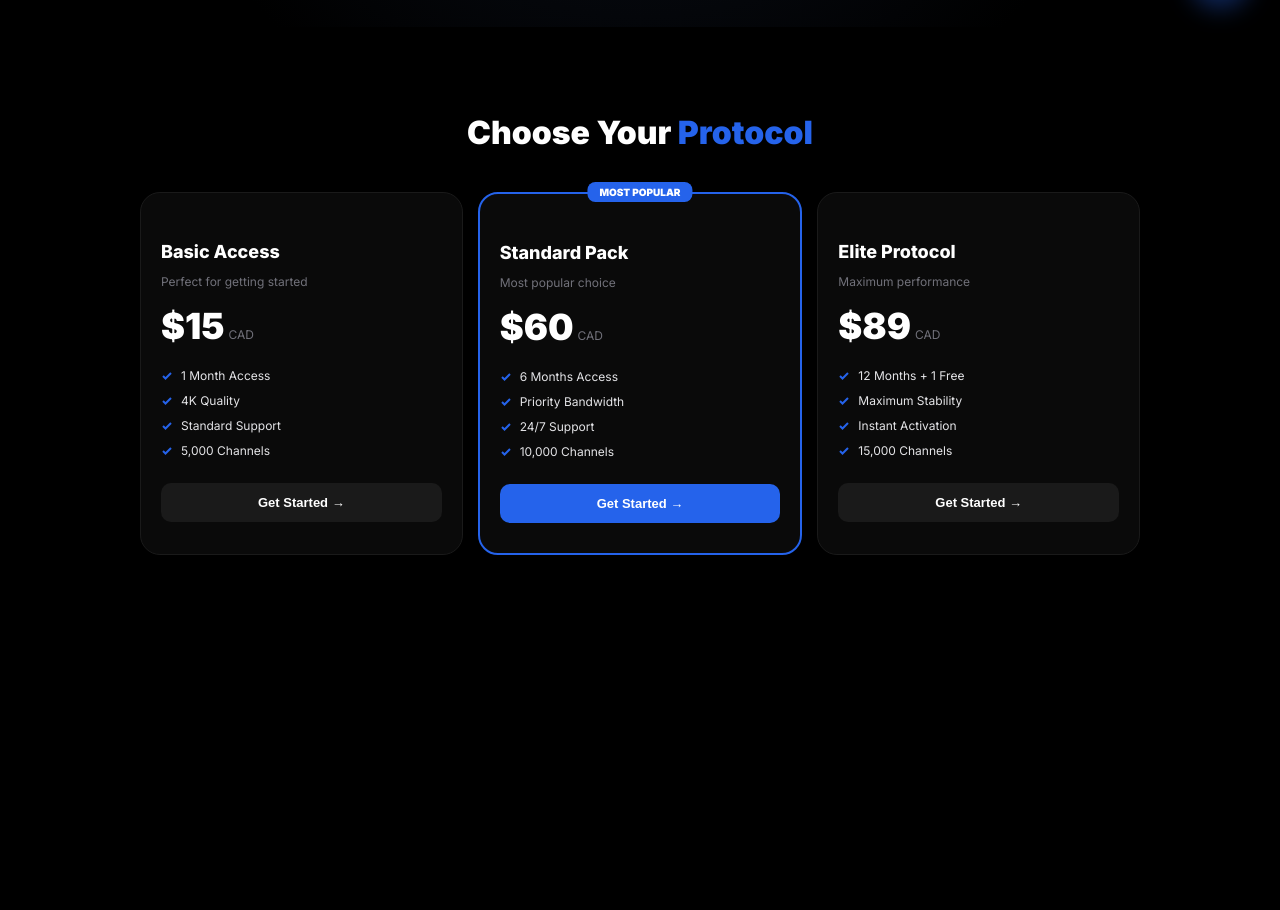
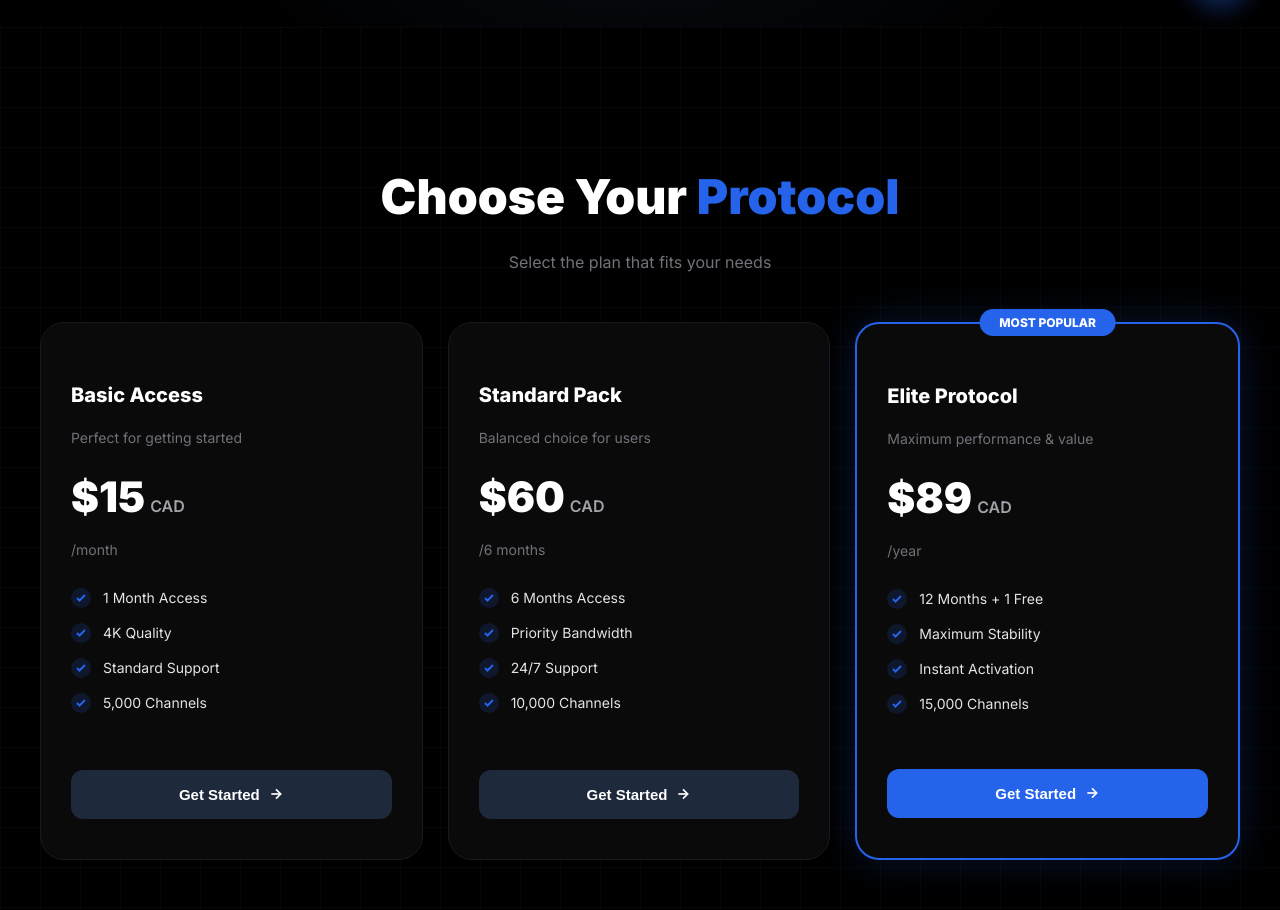
Before and after one commit to moh-tech244/capella-web, a React (Vite) app: page / in a window 1280 px wide. Shown: the part 772-1682 px from the top of the page. Before the commit the page ends 1387 px from the top, so only its background shows below. Built offline with nearby package versions, Linux system fonts and the light colour scheme.

Commit message:
Update Pricing.tsx

```diff
--- a/src/components/Pricing.tsx
+++ b/src/components/Pricing.tsx
@@ -1,95 +1,143 @@
-import React from 'react';
+import React, { useState, useEffect } from 'react';
 
-const PRICING_PLANS = [
+export default function Pricing() {
+  const [isMobile, setIsMobile] = useState(false);
+
+  useEffect(() => {
+    const handleResize = () => setIsMobile(window.innerWidth < 1024);
+    handleResize();
+    window.addEventListener('resize', handleResize);
+    return () => window.removeEventListener('resize', handleResize);
+  }, []);
+
+  const plans = [
     {
-    title: "Basic Access",
+      name: "Basic Access",
+      price: "15",
+      period: "/month",
       desc: "Perfect for getting started",
-    price: "15",
-    unit: "/month",
       features: ["1 Month Access", "4K Quality", "Standard Support", "5,000 Channels"],
-    isPopular: false
+      buttonColor: "#1e293b",
+      popular: false
     },
     {
-    title: "Standard Pack",
-    desc: "Most popular choice",
+      name: "Standard Pack",
       price: "60",
-    unit: "/6 months",
+      period: "/6 months",
+      desc: "Balanced choice for users",
       features: ["6 Months Access", "Priority Bandwidth", "24/7 Support", "10,000 Channels"],
-    isPopular: true
+      buttonColor: "#1e293b", // Changé en gris sombre
+      popular: false
     },
     {
-    title: "Elite Protocol",
-    desc: "Maximum performance",
+      name: "Elite Protocol",
       price: "89",
-    unit: "/year",
+      period: "/year",
+      desc: "Maximum performance & value",
       features: ["12 Months + 1 Free", "Maximum Stability", "Instant Activation", "15,000 Channels"],
-    isPopular: false
+      buttonColor: "#2563eb", // Maintenant en bleu
+      popular: true // Devient le "Most Popular"
     }
   ];
 
-export default function Pricing() {
   return (
-    <section style={{ padding: '60px 10px', backgroundColor: '#000', color: '#fff', textAlign: 'center' }}>
-      <div style={{ marginBottom: '40px' }}>
-        <h2 style={{ fontSize: '32px', fontWeight: '900' }}>
+    <section id="pricing" style={{
+      backgroundColor: '#000',
+      color: '#fff',
+      padding: isMobile ? '60px 20px' : '100px 20px',
+      fontFamily: 'Inter, sans-serif',
+      display: 'flex',
+      flexDirection: 'column',
+      alignItems: 'center',
+      backgroundImage: 'linear-gradient(rgba(26, 32, 44, 0.2) 1px, transparent 1px), linear-gradient(90deg, rgba(26, 32, 44, 0.2) 1px, transparent 1px)',
+      backgroundSize: '40px 40px'
+    }}>
+      <h2 style={{ fontSize: isMobile ? '32px' : '48px', fontWeight: '900', marginBottom: '10px' }}>
         Choose Your <span style={{ color: '#2563eb' }}>Protocol</span>
       </h2>
-      </div>
+      <p style={{ color: '#71717a', marginBottom: '50px', fontSize: '16px' }}>Select the plan that fits your needs</p>
 
-      {/* Conteneur resserré */}
       <div style={{
         display: 'flex',
+        flexDirection: isMobile ? 'column' : 'row',
+        gap: '25px',
+        maxWidth: '1200px',
+        width: '100%',
         justifyContent: 'center',
-        gap: '15px',
-        maxWidth: '1000px', // Largeur totale diminuée (au lieu de 1200px)
-        margin: '0 auto',
-        flexWrap: 'nowrap'
+        alignItems: 'stretch'
       }}>
-        {PRICING_PLANS.map((plan, i) => (
-          <div key={i} style={{
+        {plans.map((plan, index) => (
+          <div key={index} style={{
+            flex: 1,
             backgroundColor: '#0a0a0a',
-            border: plan.isPopular ? '2px solid #2563eb' : '1px solid #1a1a1a',
-            borderRadius: '20px',
-            padding: '30px 20px', // Padding réduit pour gagner de la place
-            flex: '0 1 300px', // Largeur de base plus petite
-            textAlign: 'left',
-            position: 'relative'
+            borderRadius: '24px',
+            padding: '40px 30px',
+            // Bordure bleue uniquement pour Elite Protocol
+            border: plan.popular ? '2px solid #2563eb' : '1px solid #1a1a1a',
+            position: 'relative',
+            display: 'flex',
+            flexDirection: 'column',
+            transition: 'transform 0.3s ease',
+            boxShadow: plan.popular ? '0 0 40px rgba(37, 99, 235, 0.2)' : 'none'
           }}>
-            {plan.isPopular && (
+            {plan.popular && (
               <div style={{
-                position: 'absolute', top: '-12px', left: '50%', transform: 'translateX(-50%)',
-                backgroundColor: '#2563eb', color: '#fff', padding: '4px 12px',
-                borderRadius: '8px', fontSize: '10px', fontWeight: '900'
+                position: 'absolute', top: '-15px', left: '50%', transform: 'translateX(-50%)',
+                backgroundColor: '#2563eb', color: 'white', padding: '6px 20px',
+                borderRadius: '99px', fontSize: '12px', fontWeight: '800', whiteSpace: 'nowrap'
               }}>
                 MOST POPULAR
               </div>
             )}
 
-            <h3 style={{ fontSize: '18px', fontWeight: '800', marginBottom: '5px' }}>{plan.title}</h3>
-            <p style={{ color: '#71717a', fontSize: '12px', marginBottom: '15px' }}>{plan.desc}</p>
+            <h3 style={{ fontSize: '20px', fontWeight: '700', marginBottom: '8px' }}>{plan.name}</h3>
+            <p style={{ color: '#71717a', fontSize: '14px', marginBottom: '25px' }}>{plan.desc}</p>
 
-            <div style={{ display: 'flex', alignItems: 'baseline', gap: '4px', marginBottom: '20px' }}>
-              <span style={{ fontSize: '36px', fontWeight: '900' }}>${plan.price}</span>
-              <span style={{ fontSize: '12px', color: '#71717a' }}>CAD</span>
+            <div style={{ display: 'flex', alignItems: 'baseline', gap: '5px', marginBottom: '5px' }}>
+              <span style={{ fontSize: '42px', fontWeight: '900' }}>${plan.price}</span>
+              <span style={{ fontSize: '16px', color: '#a1a1aa', fontWeight: '600' }}>CAD</span>
+            </div>
+            <p style={{ color: '#71717a', fontSize: '14px', marginBottom: '30px' }}>{plan.period}</p>
+
+            <div style={{ flex: 1, marginBottom: '40px' }}>
+              {plan.features.map((feature, fIndex) => (
+                <div key={fIndex} style={{ display: 'flex', alignItems: 'center', gap: '12px', marginBottom: '15px' }}>
+                  <div style={{
+                    backgroundColor: 'rgba(37, 99, 235, 0.15)', borderRadius: '50%',
+                    width: '20px', height: '20px', display: 'flex', alignItems: 'center', justifyContent: 'center'
+                  }}>
+                    <svg width="12" height="12" viewBox="0 0 24 24" fill="none" stroke="#2563eb" strokeWidth="4">
+                      <polyline points="20 6 9 17 4 12"></polyline>
+                    </svg>
+                  </div>
+                  <span style={{ color: '#e4e4e7', fontSize: '14px', fontWeight: '500' }}>{feature}</span>
+                </div>
+              ))}
             </div>
 
-            <ul style={{ listStyle: 'none', padding: 0, margin: '0 0 25px 0' }}>
-              {plan.features.map((feat, idx) => (
-                <li key={idx} style={{ display: 'flex', alignItems: 'center', gap: '8px', marginBottom: '10px', color: '#e4e4e7', fontSize: '12px' }}>
-                  <svg width="12" height="12" viewBox="0 0 24 24" fill="none" stroke="#2563eb" strokeWidth="4">
-                    <polyline points="20 6 9 17 4 12" />
+            <button style={{
+              backgroundColor: plan.buttonColor,
+              color: 'white',
+              padding: '16px',
+              borderRadius: '12px',
+              border: 'none',
+              fontWeight: '700',
+              fontSize: '15px',
+              cursor: 'pointer',
+              display: 'flex',
+              alignItems: 'center',
+              justifyContent: 'center',
+              gap: '8px',
+              transition: 'filter 0.2s'
+            }}
+            onMouseEnter={(e) => e.currentTarget.style.filter = 'brightness(1.2)'}
+            onMouseLeave={(e) => e.currentTarget.style.filter = 'brightness(1)'}
+            >
+              Get Started
+              <svg width="16" height="16" viewBox="0 0 24 24" fill="none" stroke="currentColor" strokeWidth="2.5">
+                <line x1="5" y1="12" x2="19" y2="12"></line>
+                <polyline points="12 5 19 12 12 19"></polyline>
               </svg>
-                  {feat}
-                </li>
-              ))}
-            </ul>
-
-            <button style={{
-              width: '100%', padding: '12px', borderRadius: '10px', border: 'none',
-              backgroundColor: plan.isPopular ? '#2563eb' : '#1a1a1a',
-              color: '#fff', fontWeight: '700', fontSize: '13px', cursor: 'pointer'
-            }}>
-              Get Started →
             </button>
           </div>
         ))}
```
Lines whose indentation alone changed are shown as unchanged.
